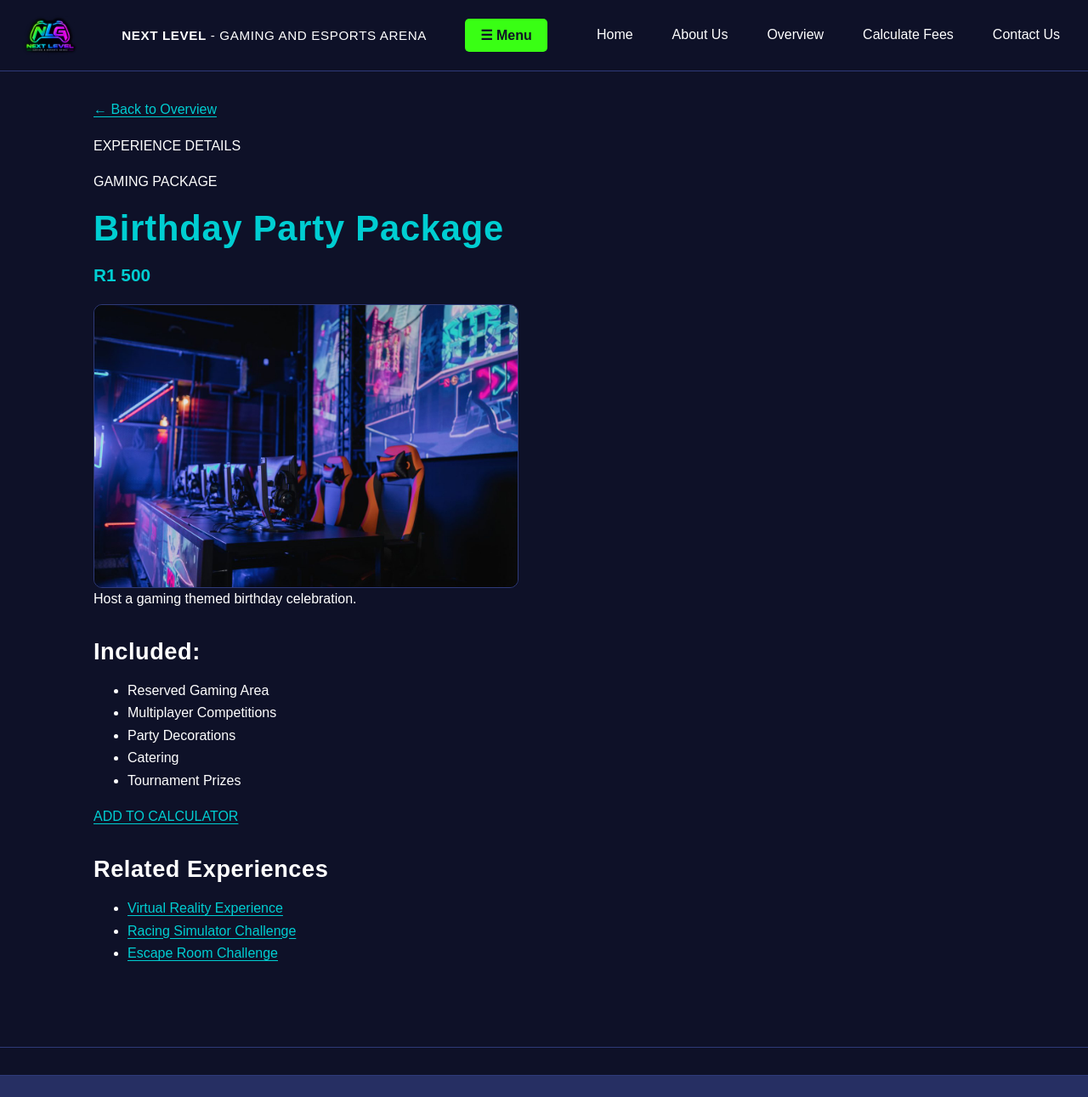
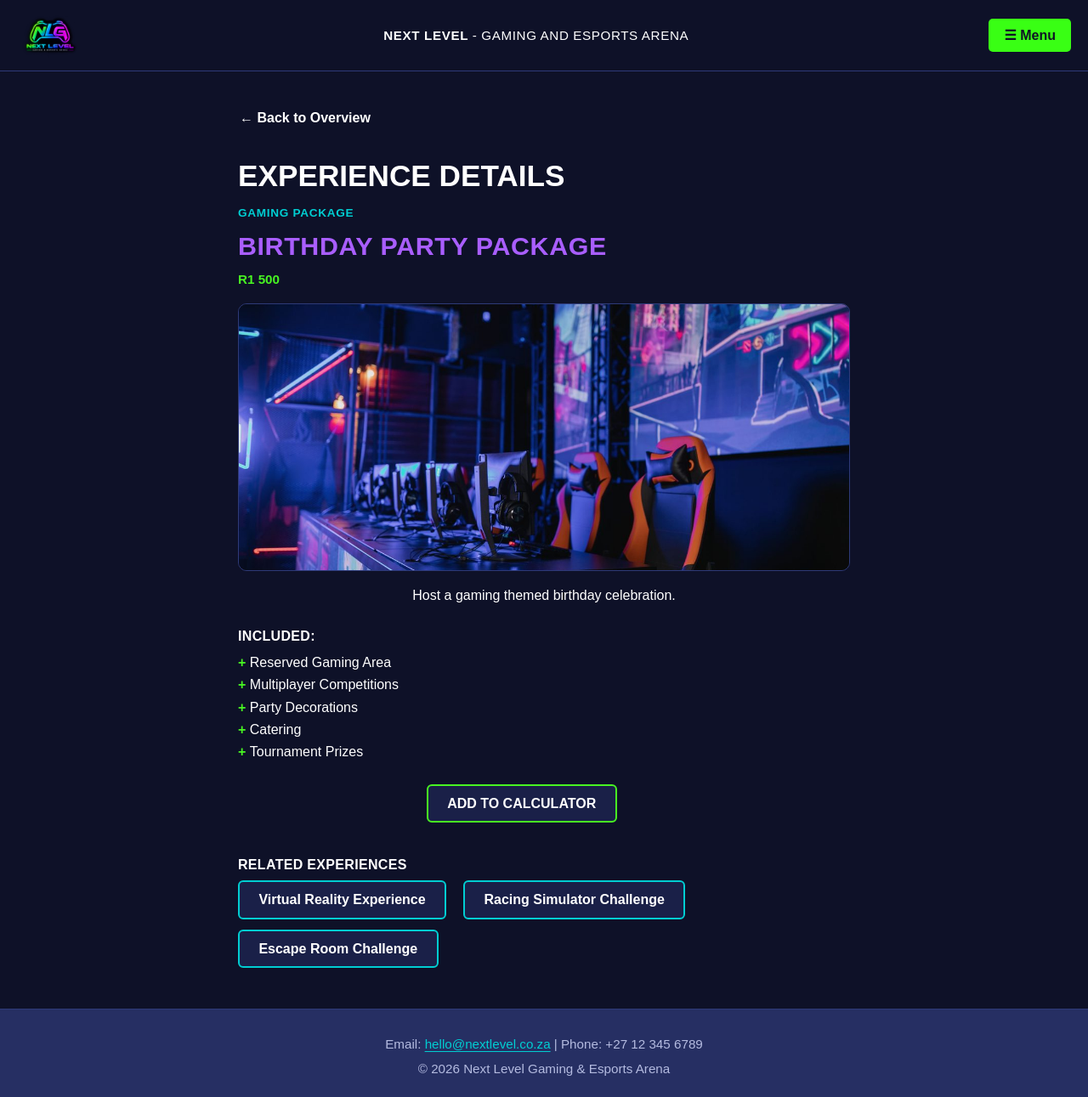
Before and after one commit to NoluthandoZondiDev/NextLevelGaming-G7-Website, a plain HTML site: page birthday-package.html in a window 1280 px wide. Shown: the top 1291 px of the page at 85% size. Drawn offline with Linux system fonts and the light colour scheme.

Commit message:
Finished styling experience package

```diff
--- a/birthday-package.html
+++ b/birthday-package.html
@@ -6,38 +6,51 @@
 -->
 <html lang="en">
 <head>
+
   <!-- Character set so symbols such as the menu icon and the Rand sign display correctly -->
   <meta charset="UTF-8">
+
   <!-- Makes the page scale properly on mobile screens -->
   <meta name="viewport" content="width=device-width, initial-scale=1.0">
+
   <!-- Text shown on the browser tab -->
   <title>Next Level Gaming - Birthday Party Package</title>
+
   <link rel="stylesheet" href="css/style.css">
+  <link rel="stylesheet" href="/css/experience.css">
+
 </head>
 <body>
+
 
   <!-- ===== HEADER: logo, business name and navigation bar (same on every page) ===== -->
   <header>
 
+
     <!-- Logo links back to the Home page -->
     <a href="index.html">
-      <img src="images/logo.png" alt="Next Level Gaming and Esports Arena logo" width="150">
+    <img src="images/logo.png"
+         alt="Next Level Gaming and Esports Arena logo"
+         width="150">
     </a>
+
 
     <!-- Business name -->
     <p><strong>NEXT LEVEL</strong> - GAMING AND ESPORTS ARENA</p>
+
 
     <!-- Navigation bar: plain links in a row (NOT a list, as the rubric requires).
          The same bar appears on every page so visitors can always move around. -->
 
 
+    <!--Nav bar menu-->
     <button class="menu-toggle" id="menuToggle"
         aria-expanded="false"
         aria-controls="mainNavigation">
        ☰ Menu
     </button>
 
-    <nav>
+    <nav id="mainNavigation" class="navigation-menu">
       <a href="index.html">Home</a>
       <a href="about.html">About Us</a>
       <a href="overview.html">Overview</a>
@@ -49,29 +62,39 @@
 
   <hr>
 
+
   <!-- ===== MAIN CONTENT: unique to this page ===== -->
-  <main>
+  <main class="experience-page">
+
 
     <!-- Back link to the overview list -->
-    <p><a href="overview.html">&larr; Back to Overview</a></p>
+    <p><a class="btn btn-ghost" href="overview.html">&larr; Back to Overview</a></p>
+
 
     <!-- Page heading -->
-    <p>EXPERIENCE DETAILS</p>
-    <p>GAMING PACKAGE</p>
+    <p class="page-label">EXPERIENCE DETAILS</p>
+    <p class="eyebrow">GAMING PACKAGE</p>
     <h1>Birthday Party Package</h1>
+
 
     <!-- Price -->
     <p class="price"><strong>R1 500</strong></p>
 
+
     <!-- Package photo -->
-    <img src="images/birthday-party.jpg" alt="Neon-lit gaming arena set up for a party" width="500">
+    <img src="images/birthday-party.jpg"
+         alt="Neon-lit gaming arena set up for a party"
+         width="500">
+
 
     <!-- Short description -->
-    <p>Host a gaming themed birthday celebration.</p>
+    <p class="description">Host a gaming themed birthday celebration.</p>
+
 
     <!-- What the customer gets -->
     <h2>Included:</h2>
-    <ul>
+
+    <ul class="included">
       <li>Reserved Gaming Area</li>
       <li>Multiplayer Competitions</li>
       <li>Party Decorations</li>
@@ -79,16 +102,22 @@
       <li>Tournament Prizes</li>
     </ul>
 
+
     <!-- Sends the user to the Calculate Fees page -->
-    <p><a class="button" href="calculator.html">ADD TO CALCULATOR</a></p>
+    <p class="cta"><a class="btn btn-primary" href="calculator.html">ADD TO CALCULATOR</a></p>
+
 
     <!-- Related experiences (links to three other pages) -->
     <h2>Related Experiences</h2>
-    <ul>
-      <li><a href="virtual-reality-experience.html">Virtual Reality Experience</a></li>
-      <li><a href="racing-simulator.html">Racing Simulator Challenge</a></li>
-      <li><a href="escape-room.html">Escape Room Challenge</a></li>
-    </ul>
+
+    <div class="related">
+
+      <a class="btn btn-secondary" href="virtual-reality-experience.html">Virtual Reality Experience</a></li>
+      <a class="btn btn-secondary" href="racing-simulator.html">Racing Simulator Challenge</a></li>
+      <a class="btn btn-secondary" href="escape-room.html">Escape Room Challenge</a>
+
+    </div>
+
   </main>
 
   <hr>
```
